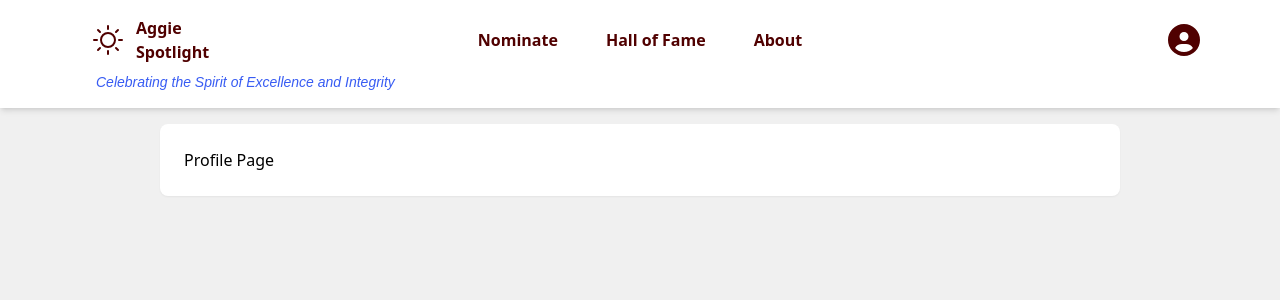
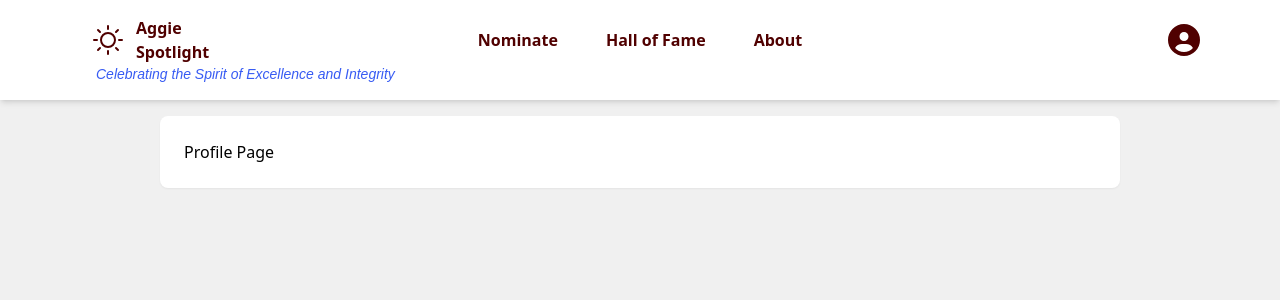
Before and after one commit to swholobaugh/spotlight, a React (Vite) app: page /profile in a window 1280 px wide. Shown: the top 300 px of the page. Built offline with nearby package versions, Linux system fonts and the light colour scheme.

Commit message:
fix(navbar): update slogan position

```diff
--- a/src/components/Navbar/Navbar.jsx
+++ b/src/components/Navbar/Navbar.jsx
@@ -76,7 +76,7 @@ const Navbar = () => {
           />
         </div>
       </div>
-      <div className='ml-20 text-app-accent font-slogan italic text-left pt-2 text-sm'>
+      <div className='ml-20 text-app-accent font-slogan italic text-left text-sm'>
         Celebrating the Spirit of Excellence and Integrity
       </div>
     </div>
```
